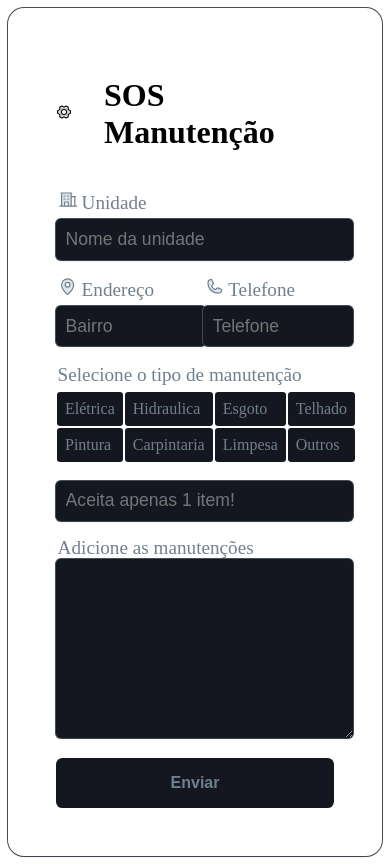
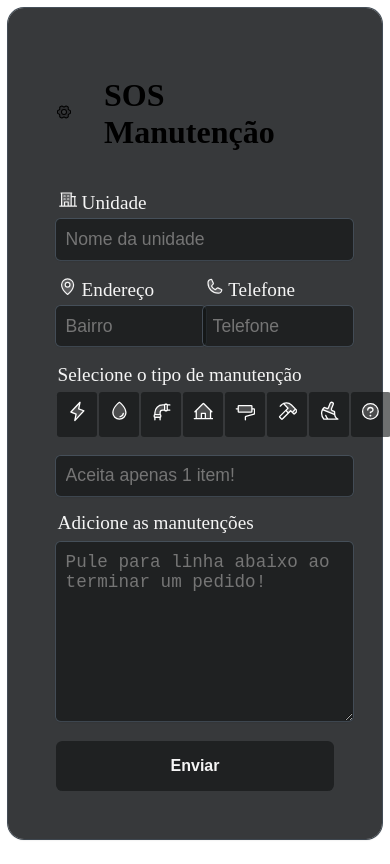
Before and after one commit to Diego-Cesare/sos_manutencao, a React (Vite) app: page / in a window 390 px wide. Built offline with nearby package versions, Linux system fonts and the light colour scheme; the HTML template or start-up script is replaced by a standard one.

Commit message:
Troca do layout dos tipos

```diff
--- a/src/App.jsx
+++ b/src/App.jsx
@@ -1,4 +1,4 @@
-import { GearSix, BuildingOffice, MapPin, Phone, CaretDown } from "@phosphor-icons/react";
+import { GearSix, BuildingOffice, MapPin, Phone, HouseLine, Lightning, Broom, PaintRoller, Hammer, Drop, Pipe, Question } from "@phosphor-icons/react";
 import emailjs from "emailjs-com";
 
 import './styles/itens.sass'
@@ -16,10 +16,10 @@ function App() {
     emailjs.sendForm('service_xi26o83', 'template_4gyqkkj', e.target, '2hKcOoKCHUYuViiaO')
 
       .then((result) => {
-        alert("Mensagem enviada com sucesso! 👍");
+        alert("Seu pedido foi enviado com sucesso!\nEm breve uma equipe ira até sua unidade.");
 
       }, (error) => {
-        alert(error.message)
+        alert("No momento, não é possivel enviar seu pedido.\nAguarde ulguns instantes\ne tente novamente")
 
       });
     e.target.reset()
@@ -52,14 +52,14 @@ function App() {
           <label htmlFor="">Selecione o tipo de manutenção</label>
           <div className="menu">
             <nav>
-              <a className="item" href="#" onClick={() => selectTipe("Elétrica")}>Elétrica</a>
-              <a className="item" href="#" onClick={() => selectTipe("Hidraulica")}>Hidraulica</a>
-              <a className="item" href="#" onClick={() => selectTipe("Esgoto")}>Esgoto</a>
-              <a className="item" href="#" onClick={() => selectTipe("Telhado")}>Telhado</a>
-              <a className="item" href="#" onClick={() => selectTipe("Pintura")}>Pintura</a>
-              <a className="item" href="#" onClick={() => selectTipe("Carpintaria")}>Carpintaria</a>
-              <a className="item" href="#" onClick={() => selectTipe("Limpesa")}>Limpesa</a>
-              <a className="item" href="#" onClick={() => selectTipe("Outros")}>Outros</a>
+              <a className="item" href="#" onClick={() => selectTipe("Elétrica")}><Lightning weight="duotone" /></a>
+              <a className="item" href="#" onClick={() => selectTipe("Hidraulica")}><Drop weight="duotone" /></a>
+              <a className="item" href="#" onClick={() => selectTipe("Esgoto")}><Pipe weight="duotone" /></a>
+              <a className="item" href="#" onClick={() => selectTipe("Estrutural")}><HouseLine weight="duotone" /></a>
+              <a className="item" href="#" onClick={() => selectTipe("Pintura")}><PaintRoller weight="duotone" /></a>
+              <a className="item" href="#" onClick={() => selectTipe("Carpintaria")}><Hammer weight="duotone" /></a>
+              <a className="item" href="#" onClick={() => selectTipe("Limpesa")}><Broom weight="duotone" /></a>
+              <a className="item" href="#" onClick={() => selectTipe("Outros")}><Question weight="duotone" /></a>
             </nav>
           </div>
         </div>
@@ -67,7 +67,7 @@ function App() {
         <input id="tipo" type="text" placeholder="Aceita apenas 1 item!" required name="tipo" />
         <div className="pedidos">
           <label htmlFor="">Adicione as manutenções</label>
-          <textarea required name="pedido"></textarea>
+          <textarea placeholder="Pule para linha abaixo ao terminar um pedido!" required name="pedido"></textarea>
         </div>
         <button type="submit" >Enviar</button>
       </form>
--- a/src/styles/itens.sass
+++ b/src/styles/itens.sass
@@ -1,9 +1,11 @@
 @use 'variables'
 
 .main
+    background-color: variables.$bg-main
     box-shadow: rgba(0, 0, 0, 0.16) 0px 1px 2px, rgb(70, 80, 90) 0px 0px 0px 1px
     padding: 3rem
     border-radius: 1rem
+    backdrop-filter: blur(20px)
 
 .titulo
     display: flex
@@ -28,40 +30,23 @@ form
     display: flex
     gap: 1rem
 
-.tipo
-    position: relative
-
-.tipo span
-    text-decoration: none
-    font-size: 1.2rem
-    color: variables.$fg-main
-    background-color: variables.$bg-alt
-    padding: 0.5rem 1rem
-    border-radius: .4rem
-    max-width: 35%
-    text-align: center
-    transition: all 0.4s ease
-    cursor: pointer
-    &:hover
-        background-color: variables.$hover-color
-        color: variables.$bg-main
-        svg
-            color: variables.$bg-main
-
 nav
     display: grid
-    grid-template-rows: repeat(1, 1fr)
-    grid-template-columns: repeat(4, 1fr)
+    grid-template-rows: repeat(1, 0fr)
+    grid-template-columns: repeat(8, 0fr)
 
-.menu nav a
-    text-decoration: none
-    color: variables.$fg-main
-    padding: 0.5rem
-    font-size: 1rem
+nav a
+    text-align: center
+    padding: 0.2rem 1rem
+    font-size: 2rem
+    @media screen and (max-width: 700px)
+        padding: 0.6rem
+        font-size: 1.3rem
 
+nav svg
+    color: #ffffff
     &:hover
-        background-color: variables.$fg-main
-        color: variables.$bg-main
+        color: variables.$hover-color
 
 .menu nav .item
     background-color: variables.$bg-alt
@@ -69,6 +54,7 @@ nav
     margin: 1px
 
 textarea
+    margin-top: 0.5rem
     min-height: 10rem
     resize: vertical
 
--- a/src/styles/main.sass
+++ b/src/styles/main.sass
@@ -6,7 +6,10 @@
     font-family: "Ubuntu"
 
 body
-    background-color: variables.$bg-main
+    background-image: url('img/back.jpg')
+    background-size: cover
+    background-position: center
+    background-repeat: no-repeat
     display: flex
     flex-direction: column
     align-items: center
@@ -16,11 +19,15 @@ body
 
 h1
     color: variables.$fg-main
-    font-size: 1.5rem
+    font-size: 2.5rem
+    @media screen and (max-width: 700px)
+        font-size: 1.5rem
 
 i
     font-size: 2.5rem
     color: variables.$icons-color
+    @media screen and (max-width: 700px)
+        font-size: 1.5rem
 
 ::placeholder
     color: variables.$fg-main
--- a/src/styles/variables.sass
+++ b/src/styles/variables.sass
@@ -1,5 +1,5 @@
-$bg-main: #050810
-$bg-alt: #14171f
-$fg-main: #708090
+$bg-main: rgba(05, 08, 10, 0.8)
+$bg-alt: rgba(14, 17, 18, 0.6)
+$fg-main: #f5f5f5
 $hover-color: #8fcdff
 $icons-color: #51c8ff
```
